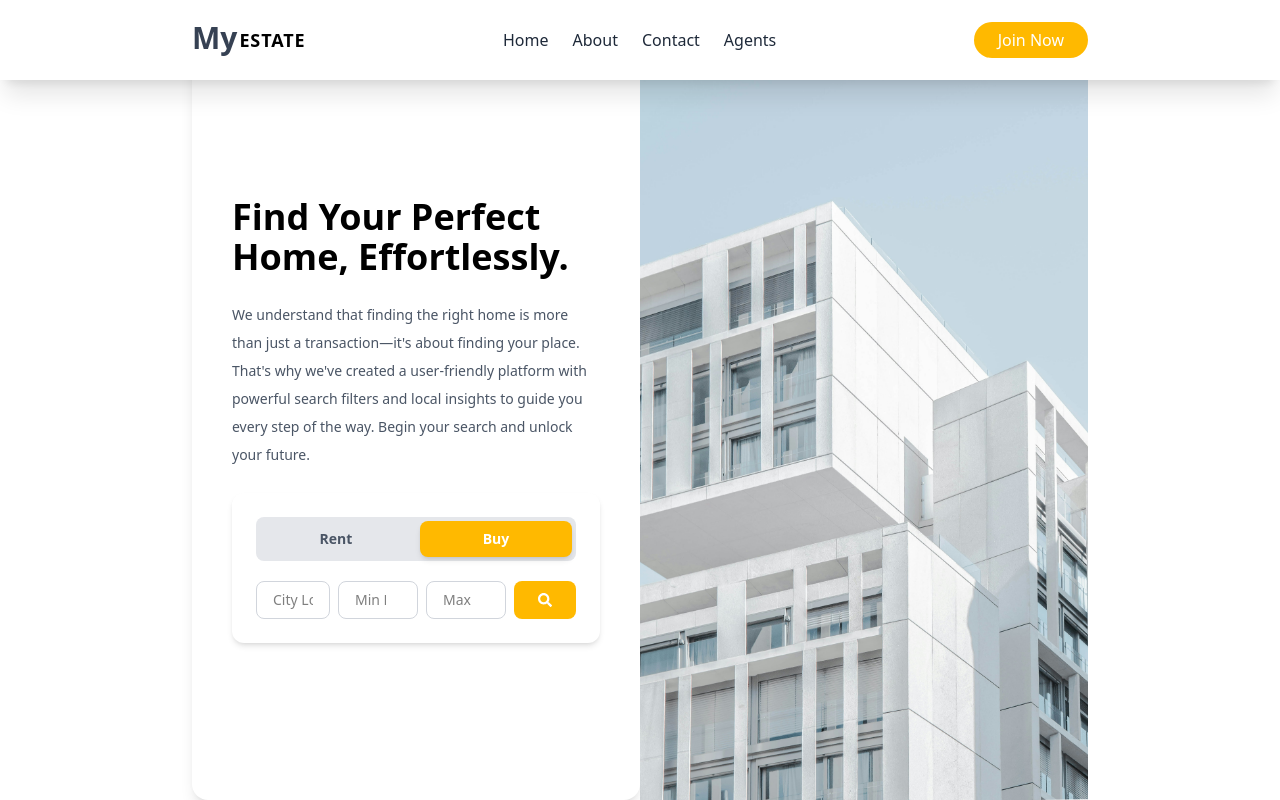
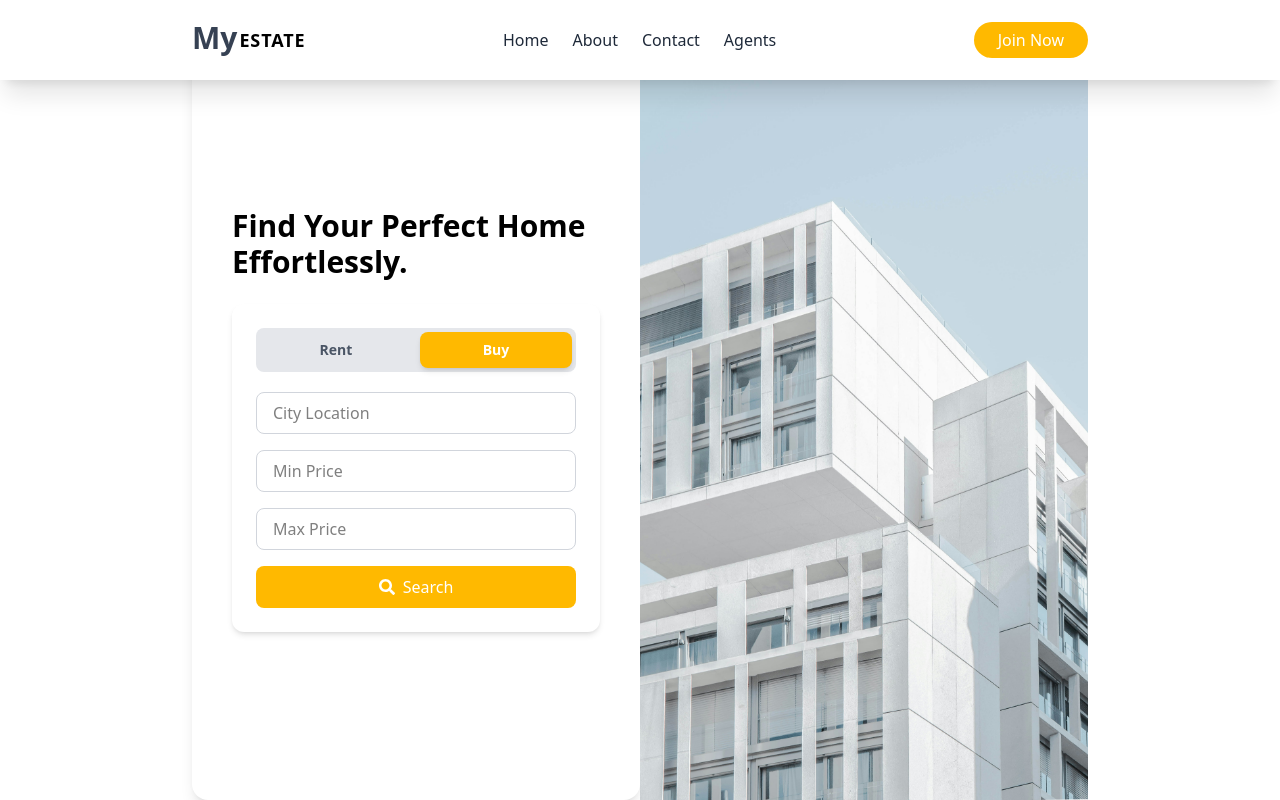
Before and after one commit to rawdaymohamed/MyEstate, a Next.js app in the folder frontend/: page / in a window 1280 px wide. Built offline with nearby package versions, Linux system fonts and the light colour scheme; no server answers.

Commit message:
Fix: home page / style

```diff
--- a/frontend/src/app/components/Home/Home.jsx
+++ b/frontend/src/app/components/Home/Home.jsx
@@ -10,16 +10,9 @@ const MyHome = () => {
     <div className="w-[90%] lg:w-[80%] xl:w-[70%] mx-auto flex flex-col lg:flex-row h-screen">
       {/* Text container */}
       <div className="flex-1 w-[90%] sm:w-[70%] md:w-[50%] lg:max-w-md mx-auto flex flex-col gap-6 p-6 md:p-10 justify-center rounded-2xl shadow-lg bg-white">
-        <h1 className="text-2xl md:text-3xl lg:text-4xl font-bold mt-10">
-          Find Your Perfect Home, Effortlessly.
+        <h1 className="text-2xl md:text-3xl font-bold mt-10">
+          Find Your Perfect Home Effortlessly.
         </h1>
-        <p className="font-light text-sm leading-7 text-gray-600 ">
-          We understand that finding the right home is more than just a
-          transaction—it's about finding your place. That's why we've created a
-          user-friendly platform with powerful search filters and local insights
-          to guide you every step of the way. Begin your search and unlock your
-          future.
-        </p>
 
         {/* Prevent squeezing */}
         <div className="w-full ">
--- a/frontend/src/app/components/Navbar/Searchbar/Searchbar.jsx
+++ b/frontend/src/app/components/Navbar/Searchbar/Searchbar.jsx
@@ -41,7 +41,7 @@ const Searchbar = () => {
       </div>
 
       {/* Search Form */}
-      <form className="flex flex-col md:flex-row gap-2 text-sm">
+      <form className="flex flex-col gap-4">
         <input
           type="text"
           name="location"
@@ -54,7 +54,7 @@ const Searchbar = () => {
           max={10000000}
           name="minPrice"
           placeholder="Min Price"
-          className="w-full md:w-1/4 px-4 py-2 border border-gray-300 rounded-lg focus:border-amber-400 focus:ring-0 outline-none transition-all"
+          className="w-full  px-4 py-2 border border-gray-300 rounded-lg focus:border-amber-400 focus:ring-0 outline-none transition-all"
         />
         <input
           type="number"
@@ -62,13 +62,14 @@ const Searchbar = () => {
           max={10000000}
           name="maxPrice"
           placeholder="Max Price"
-          className="w-full md:w-1/4 px-4 py-2 border border-gray-300 rounded-lg focus:border-amber-400 focus:ring-0 outline-none transition-all"
+          className="w-full  px-4 py-2 border border-gray-300 rounded-lg focus:border-amber-400 focus:ring-0 outline-none transition-all"
         />
         <button
           onClick={handleSearch}
-          className="cursor-pointer bg-amber-400 text-white px-6 py-2 rounded-lg flex items-center justify-center hover:shadow-lg transition-all"
+          className="cursor-pointer bg-amber-400 text-white px-6 py-2 rounded-lg flex items-center justify-center hover:shadow-lg transition-all h-[42px] gap-2"
         >
           <FaSearch />
+          Search
         </button>
       </form>
     </div>
```
